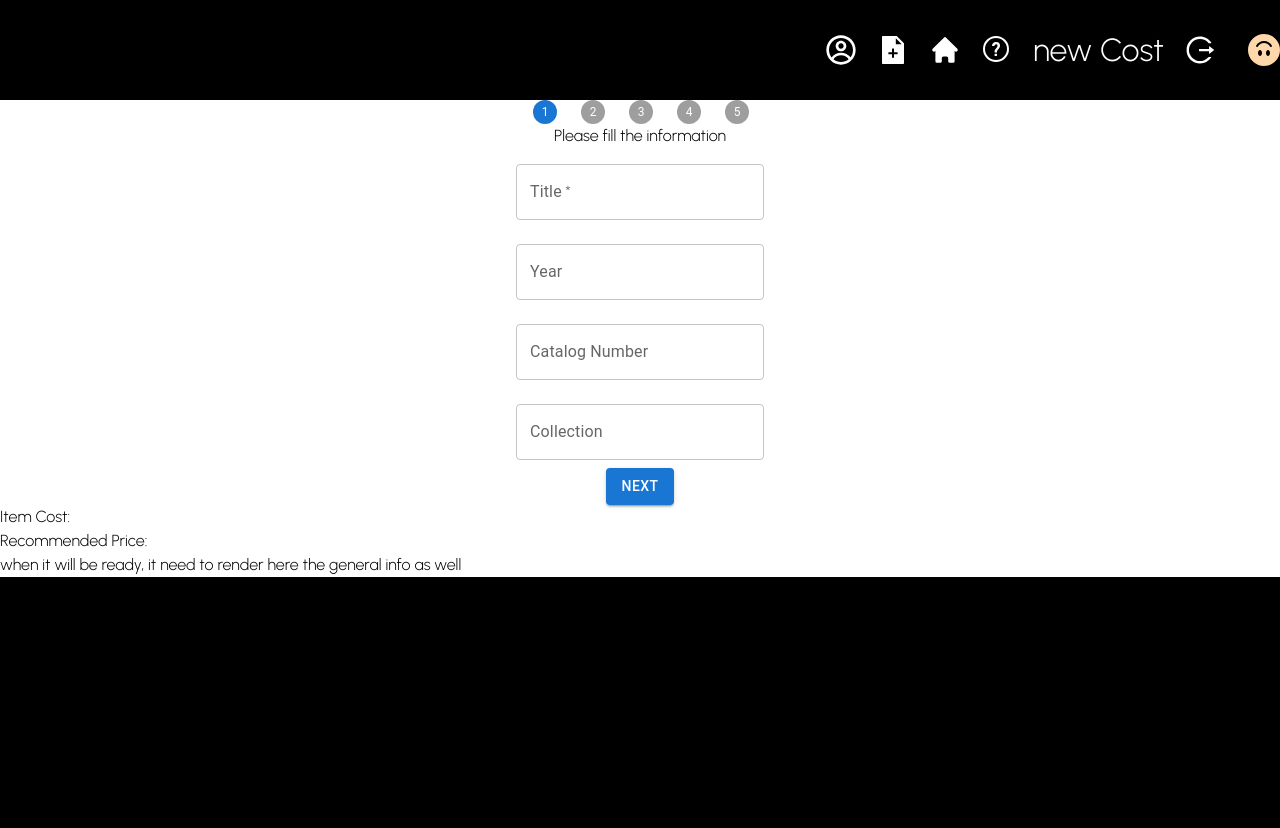
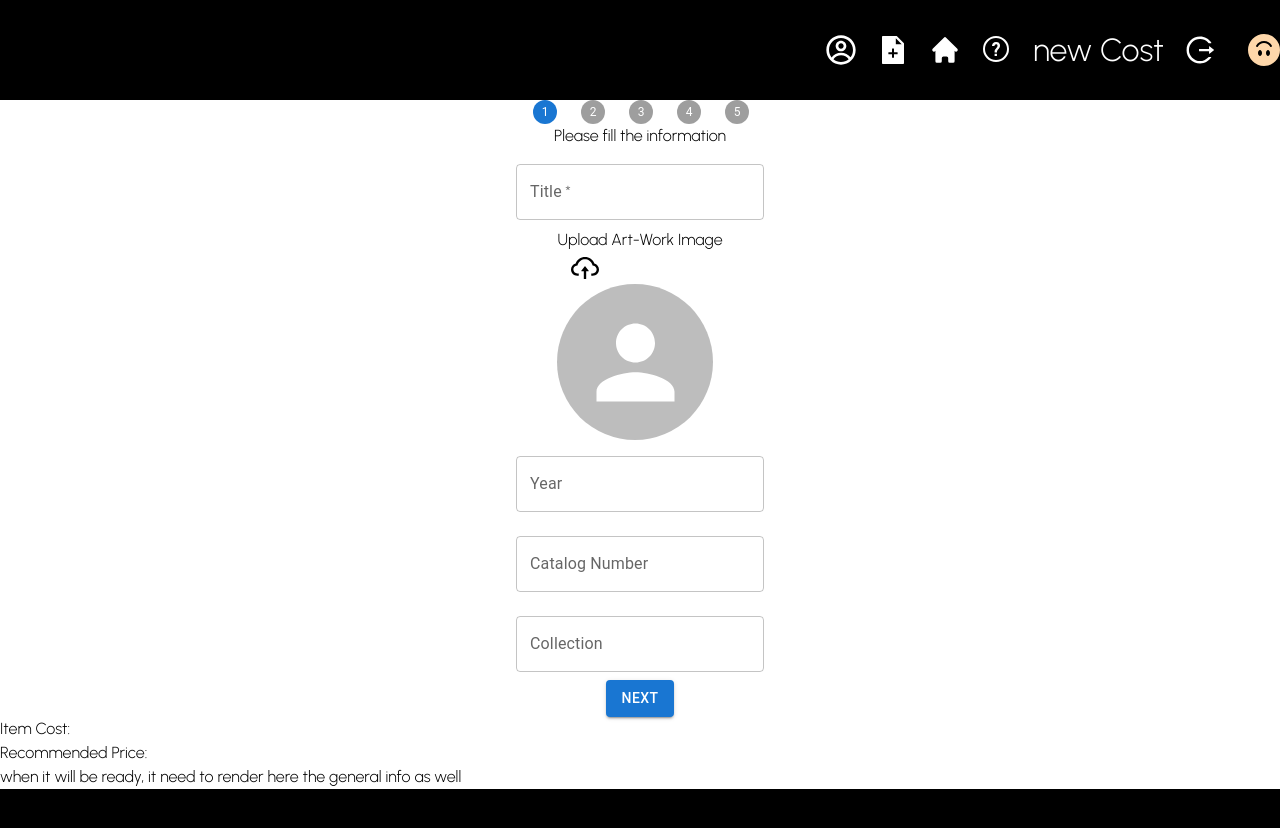
Before and after one commit to lusilus/finalProject, a React (Create React App) app in the folder client/: page /newCost in a window 1280 px wide. Shown: the top 828 px of the page. Built offline with nearby package versions, Linux system fonts and the light colour scheme.

Commit message:
adding an artwork image to the form

```diff
--- a/client/src/components/addArtComponents/GeneralDataStep.js
+++ b/client/src/components/addArtComponents/GeneralDataStep.js
@@ -1,10 +1,23 @@
 import React from 'react'
-import { Button , TextField } from '@mui/material'
-import { useContext } from 'react'
+import { Avatar, Button , TextField } from '@mui/material'
+import { useContext, useState } from 'react'
 import{ stepsContext } from './StepContext';
+import {AiOutlineCloudUpload} from 'react-icons/ai'
 
 export default function GeneralDataStep() {
   const { setStep, artData, setArtData} = useContext(stepsContext)
+
+  const [imgUrl, setImgUrl] = useState( null)
+  const [file, setFile] = useState(null)
+
+  const handleImageChange = (e) =>{
+    //console.log('file is', e.currentTarget.files[0])
+    const url = URL.createObjectURL(e.currentTarget.files[0])
+
+    setImgUrl(url)
+    setFile(e.currentTarget.files[0])
+}
+
   return (
     <div className='flex justify-center items-center flex-col'>
       <h3>Please fill the information</h3>
@@ -18,6 +31,25 @@ export default function GeneralDataStep() {
           onChange={e => setArtData({...artData, title: e.target.value })}
         />
       </div>
+      <form>
+        <label>
+          <div>
+          Upload Art-Work Image
+            <AiOutlineCloudUpload className='cursor-pointer hover:text-red-200 text-[2rem] text-black ml-3'/>
+            <input
+              onChange={handleImageChange}
+              type='file'
+              className='hidden'
+            />
+          </div>
+        </label>
+        <Avatar
+          src={imgUrl}
+          alt="art work image"
+          sx={{ width: 156, height: 156 }}
+        />
+      </form>
+
       <div>
         <TextField
           label="Year"
```
